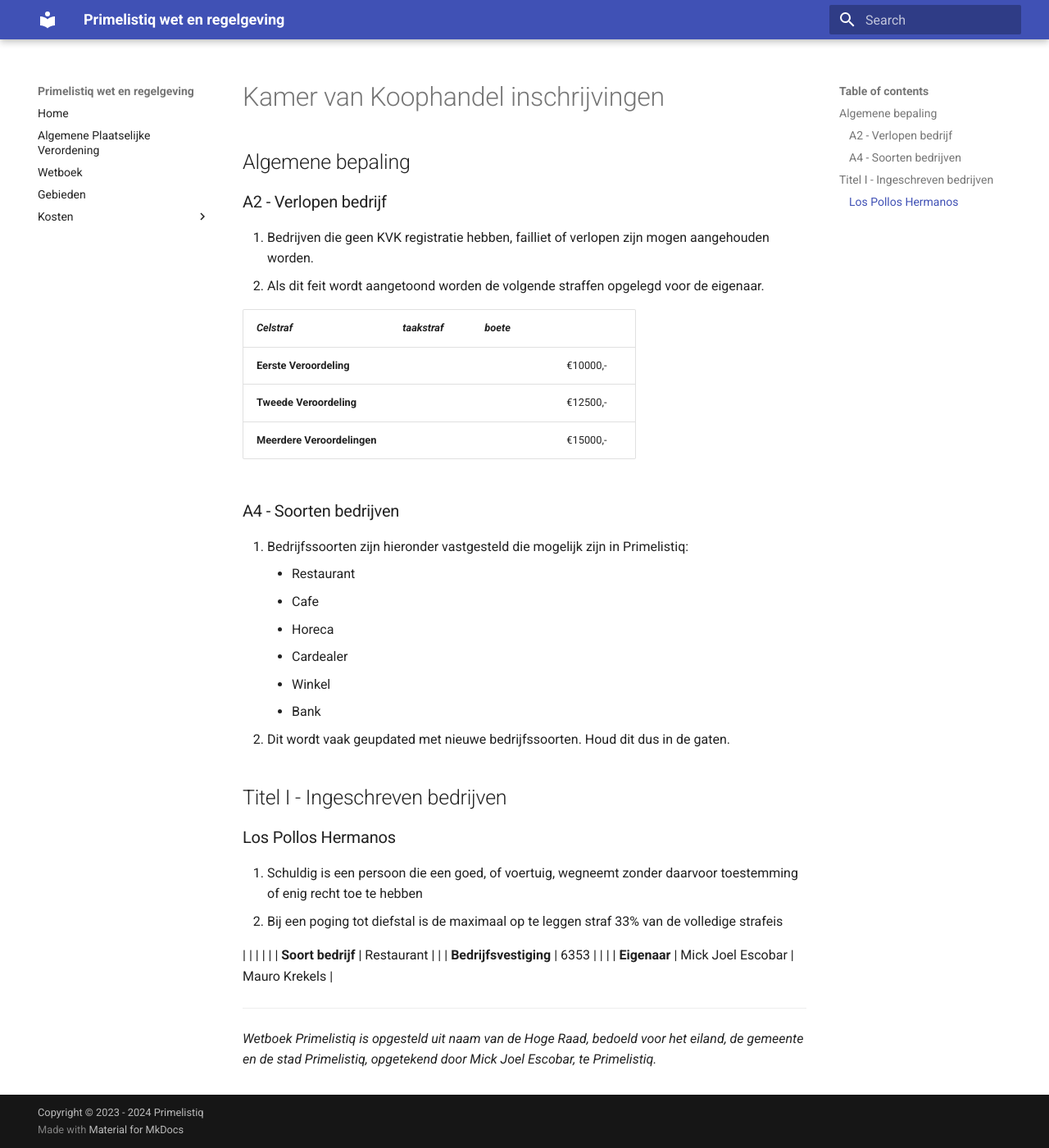
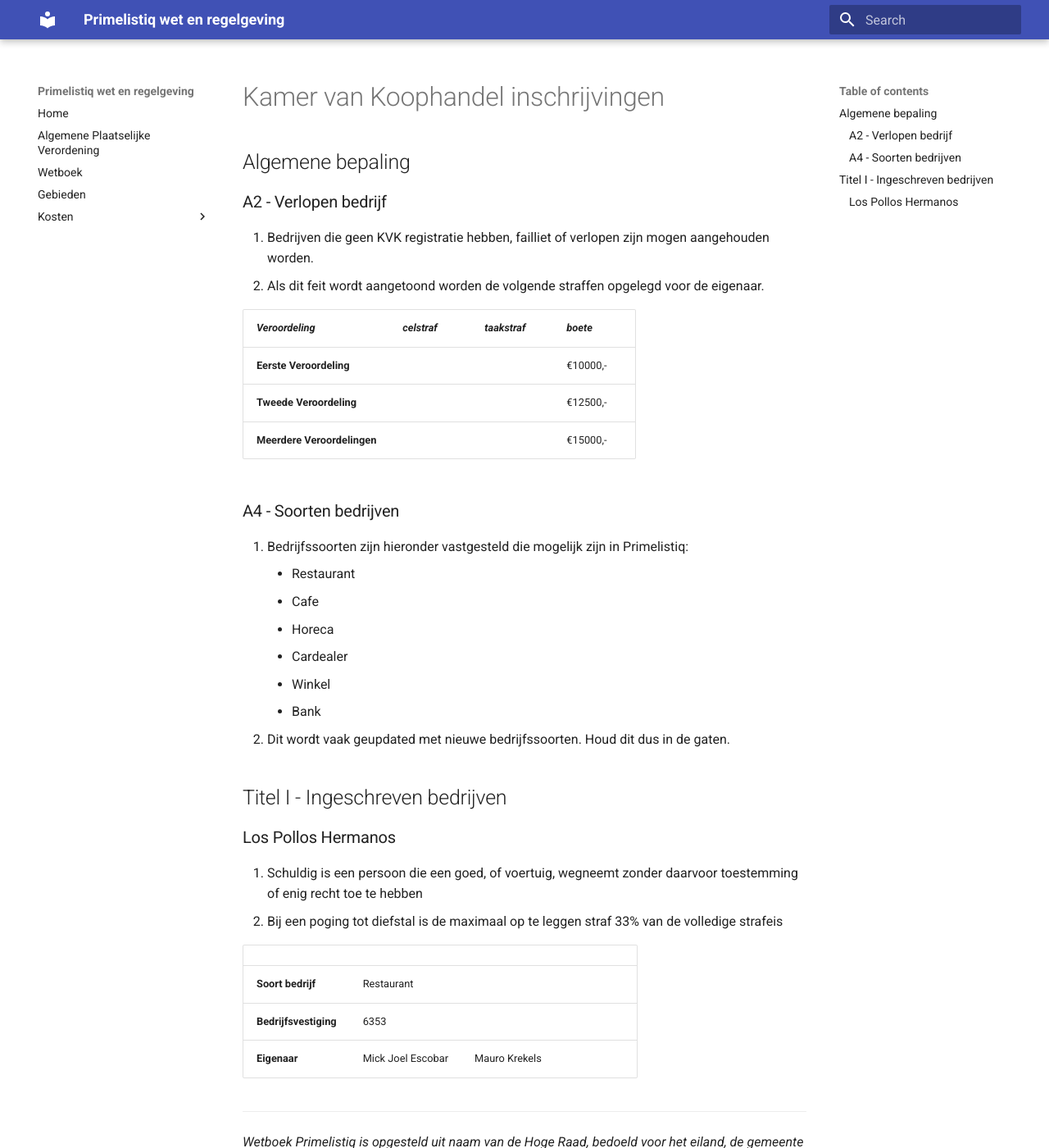
Before and after one commit to mickjoel/wetboek.sunstone, an MkDocs documentation site: the page built from docs/kvk.md, in a window 1280 px wide and 1400 px high. Shown: the whole window at 82% size. Built offline with MkDocs 1.6.1 and Material for MkDocs 9.7.7, drawn with Linux system fonts in a browser that asks for light colours.

Commit message:
Update kvk.md

```diff
--- a/docs/kvk.md
+++ b/docs/kvk.md
@@ -7,7 +7,7 @@
 1. Bedrijven die geen KVK registratie hebben, failliet of verlopen zijn mogen aangehouden worden.
 2. Als dit feit wordt aangetoond worden de volgende straffen opgelegd voor de eigenaar.
 
-| *Celstraf*  | *taakstraf* | *boete* |  |
+| *Veroordeling*  | *celstraf* | *taakstraf* | *boete* |
 |---|---|---|---|
 |  **Eerste Veroordeling** |   |  | €10000,-  |
 | **Tweede Veroordeling**  |   |  | €12500,-  |
@@ -32,6 +32,7 @@
 2. Bij een poging tot diefstal is de maximaal op te leggen straf 33% van de volledige strafeis
 
 |   |   |   |   |
+|---|---|---|---|
 |  **Soort bedrijf** | Restaurant |   |
 | **Bedrijfsvestiging**  | 6353  |  |    |
 | **Eigenaar**  | Mick Joel Escobar | Mauro Krekels |
```
